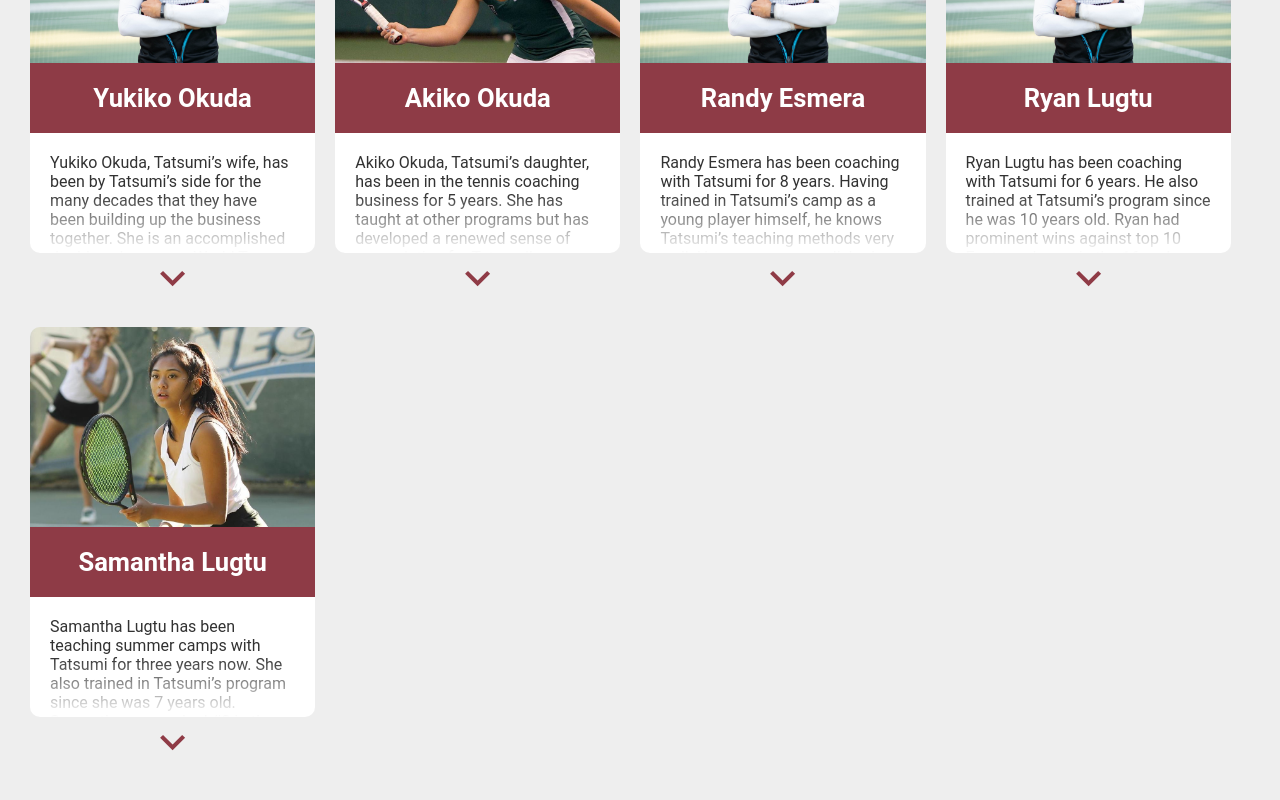
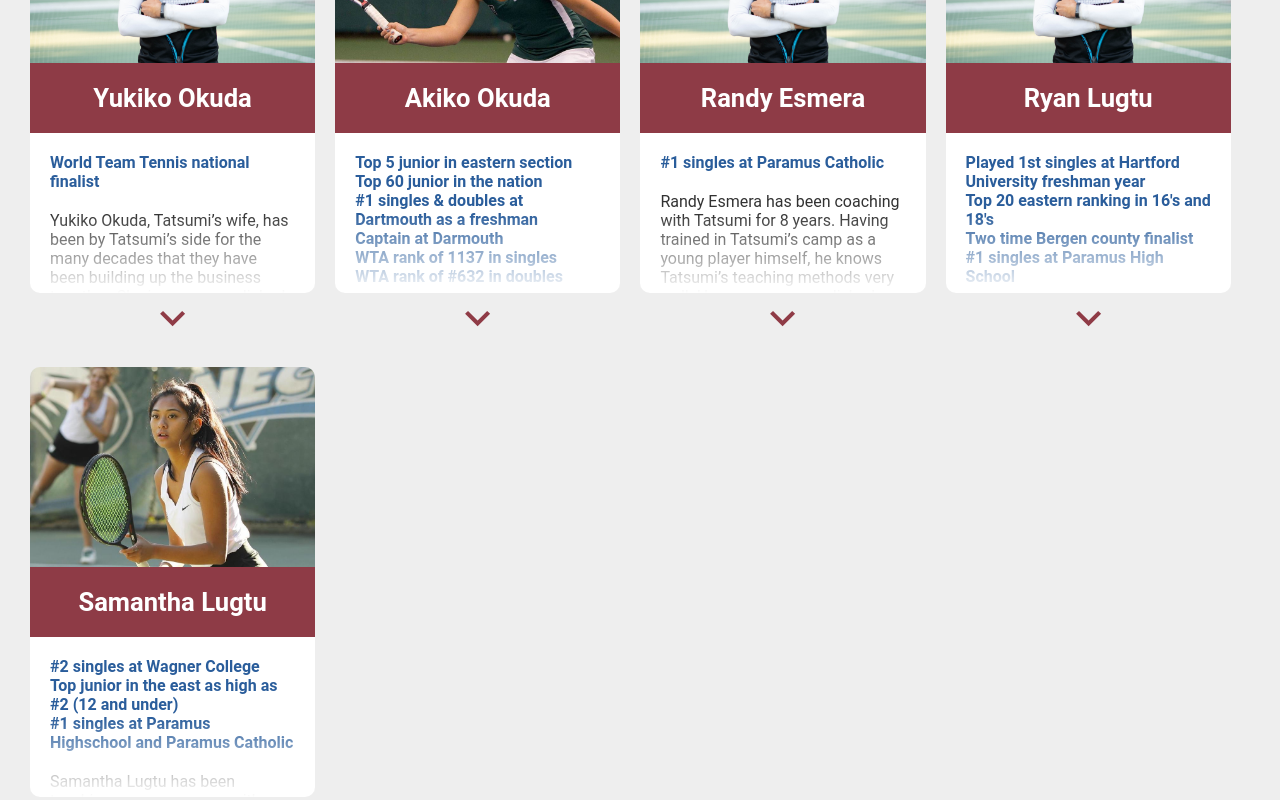
Before and after one commit to rlugtu/infinitetennis, a Next.js app: page /team in a window 1280 px wide. Shown: the part 840-1640 px from the top of the page. Built offline with nearby package versions, Linux system fonts and the light colour scheme.

Commit message:
adjusted styling

```diff
--- a/components/SingleCoach.tsx
+++ b/components/SingleCoach.tsx
@@ -34,10 +34,24 @@ const SingleCoach = (props) => {
             </div>
             <div className={styles.singleCoachDescription}>
                 <h1 className={styles.singleCoachName}>{props.name}</h1>
-                <p className={expanded ? styles.coachDescriptionAll: styles.coachDescription}>{props.description}</p>
+
+
+                <div className={expanded ? styles.singleCoachBioAll: styles.singleCoachBio}>
+                    {props.highlights && (
+                        <div className={styles.highlightsContainer}>
+                        {props.highlights.map((highlight,i) => (
+                        <p className={styles.coachHighlight} id={i}>{highlight}</p>
+                        ))}
+                        </div>
+                    )}
+                     <p className={expanded ? styles.coachDescriptionAll: styles.coachDescription}>{props.description}</p>
+                </div>
 
                 {/* <button onClick={()=> setExpanded(!expanded)}>click me</button> */}
             </div>
+            <div className={styles.expandIcon}
+            onClick={()=> setExpanded(!expanded)}
+            >
             {expanded ? <ExpandLessIcon
                 className={classes.button}
                 onClick={()=> setExpanded(!expanded)}
@@ -45,6 +59,8 @@ const SingleCoach = (props) => {
                 className={classes.button}
                 onClick={()=> setExpanded(!expanded)}
                 />}
+            </div>
+
         </div>
     )
 }
--- a/components/assets/coachBios.json
+++ b/components/assets/coachBios.json
@@ -3,27 +3,52 @@
             {
                 "name":"Yukiko Okuda",
                 "description": "Yukiko Okuda, Tatsumi’s wife, has been by Tatsumi’s side for the many decades that they have been building up the business together. She is an accomplished doubles player, as a World Team Tennis national finalist for many years in a row, and she holds vast knowledge of the tennis game. She has specialized in teaching the 10 and under age group of kids and has helped countless kids build strong technical fundamentals as well as a strong work ethic",
-                "pic": "coachPic.jpg"
+                "pic": "coachPic.jpg",
+                "highlights":[
+                    "World Team Tennis national finalist"
+                ]
             },
             {
                 "name":"Akiko Okuda",
                 "description": "Akiko Okuda, Tatsumi’s daughter, has been in the tennis coaching business for 5 years. She has taught at other programs but has developed a renewed sense of appreciation for Tatsumi’s teaching methods and is committed to assisting Tatsumi’s program and keeping his legacy going. She was a top 5 junior in the Eastern section and top 60 in the nation. She played NCAA Division I tennis at Dartmouth College and was on the starting roster for singles and doubles for all 4 years. Akiko also played on the ITF professional tour for three years and earned a career high WTA singles ranking of #1137 and doubles ranking of #632.",
-                "pic": "akikookuda.jpg"
+                "pic": "akikookuda.jpg",
+                "highlights":[
+                    "Top 5 junior in eastern section",
+                    "Top 60 junior in the nation",
+                    "#1 singles & doubles at Dartmouth as a freshman",
+                    "Captain at Darmouth",
+                    "WTA rank of 1137 in singles",
+                    "WTA rank of #632 in doubles"
+                ]
             },
             {
                 "name":"Randy Esmera",
                 "description": "Randy Esmera has been coaching with Tatsumi for 8 years. Having trained in Tatsumi’s camp as a young player himself, he knows Tatsumi’s teaching methods very well. He was an accomplished high school tennis player on the Paramus Catholic boy’s team, playing the #1 spot. Randy is kind and patient and is well-liked by the players and is very highly regarded by the other coaches.",
-                "pic": "coachPic.jpg"
+                "pic": "coachPic.jpg",
+                "highlights":[
+                    "#1 singles at Paramus Catholic"
+                ]
             },
             {
                 "name":"Ryan Lugtu",
-                "description": "Ryan Lugtu has been coaching with Tatsumi for 6 years. He also trained at Tatsumi’s program since he was 10 years old. Ryan had prominent wins against top 10 Eastern players in the 16 and under, and 18 and under divisions, and achieved a ranking of #18 in the Eastern section. As the #1 player at Paramus Catholic High School, he reached the Bergen County tournament finals two times. He went on to play the #1 singles position at Hartford. Ryan has beautiful technique and is a great role model for the young tennis players. Ryan helps to bring fresh and creative ideas to the program.",
-                "pic": "coachPic.jpg"
+                "description": "Ryan Lugtu has been coaching with Tatsumi for 6 years. He also trained at Tatsumi’s program since he was 10 years old. Ryan had prominent wins against top 10 Eastern players in the 16 and under, and 18 and under divisions, and achieved a ranking of #18 in the Eastern section. As the #1 player at Paramus High School, he reached the Bergen County tournament finals two times. He went on to play the #1 singles position at Hartford. Ryan has beautiful technique and is a great role model for the young tennis players. Ryan helps to bring fresh and creative ideas to the program.",
+                "pic": "coachPic.jpg",
+                "highlights":[
+                    "Played 1st singles at Hartford University freshman year",
+                    "Top 20 eastern ranking in 16's and 18's",
+                    "Two time Bergen county finalist",
+                    "#1 singles at Paramus High School"
+                ]
             },
             {
                 "name":"Samantha Lugtu",
                 "description": "Samantha Lugtu has been teaching summer camps with Tatsumi for three years now. She also trained in Tatsumi’s program since she was 7 years old. Samantha was ranked #2 in the Eastern section in the 12 and under division. She is currently playing NCAA Division I tennis at Wagner College as the #1 singles and double player and supports the coaching effort during her school breaks. She brings a great youthful energy to the team.",
-                "pic":"samlugtu.jpg"
+                "pic":"samlugtu.jpg",
+                "highlights":[
+                    "#2 singles at Wagner College",
+                    "Top junior in the east as high as #2 (12 and under)",
+                    "#1 singles at Paramus Highschool and Paramus Catholic"
+                ]
             }
         ]
 }
--- a/components/modulecss/Banner.module.css
+++ b/components/modulecss/Banner.module.css
@@ -99,10 +99,10 @@
     padding: 10px 0;
   }
   .bannerTextContainer h1 {
-    font-size: 3rem;
+    font-size: 2rem;
   }
   .bannerTextContainer h2 {
-    font-size: 1.5rem;
+    font-size: 1.2rem;
     margin: 0;
     color: white;
   }
--- a/components/modulecss/Team.module.css
+++ b/components/modulecss/Team.module.css
@@ -159,7 +159,12 @@
   /* padding-bottom: 0; */
   font-size: 1.6rem;
 }
-.singleCoachDescription p {
+.coachDescription {
+  padding: 20px;
+  border-bottom-left-radius: 10px;
+  border-bottom-right-radius: 10px;
+}
+.coachDescriptionAll {
   padding: 20px;
   border-bottom-left-radius: 10px;
   border-bottom-right-radius: 10px;
@@ -173,14 +178,30 @@
   color: white;
   text-align: center;
 }
+.singleCoachBio {
+  height: 160px;
+  overflow: hidden;
+  mask-image: linear-gradient(to bottom, black 50%, transparent 100%);
+}
+.singleCoachBioAll {
+  height: 100%;
+  overflow: visible;
+}
+.highlightsContainer {
+  margin-top: 20px;
+}
+.coachHighlight {
+  padding: 0 20px;
+  color: rgb(42, 93, 155);
+  font-weight: bold;
+}
 .coachDescription {
-  height: 120px;
+  /* height: 120px; */
   background-color: white;
   border-bottom-left-radius: 10px;
   border-bottom-right-radius: 10px;
   mask-image: linear-gradient(to bottom, black 50%, transparent 100%);
 }
-
 .coachDescriptionAll {
   overflow: auto;
   /* height: 100%; */
@@ -198,7 +219,7 @@
   .singleCoachDescription h1 {
     padding: 20px;
   }
-  .singleCoachDescription p {
+  .coachDescriptionAll {
     padding: 20px;
     border-bottom-left-radius: 10px;
     border-bottom-right-radius: 10px;
@@ -211,10 +232,13 @@
   .singleCoachDescription h1 {
     padding: 20px;
   }
-  .singleCoachDescription p {
+  .coachDescriptionAll {
     padding: 20px;
     border-bottom-left-radius: 10px;
     border-bottom-right-radius: 10px;
+  }
+  .coachHighlight {
+    padding: 0 20px;
   }
 }
 
--- a/pages/team.tsx
+++ b/pages/team.tsx
@@ -51,7 +51,7 @@ const Team = () => {
                             </div> */}
                             <div className={styles.singleCoachDescription}>
                                 <h1 className={styles.pastCoachName}>Takehiko Yasu</h1>
-                                <p>Yasu was Tatsumi’s right hand man for over 20 years until he decided to take a mid-career retirement in Tucson, Arizona. Yasu specialized in teaching the 12 and under age group. He is now hoping to coach his niece on the professional women’s tour, and hopes to see many Infinite Future Tennis players at the national USTA tournaments always held in Arizona at the end of the year.
+                                <p className={styles.coachDescriptionAll}>Yasu was Tatsumi’s right hand man for over 20 years until he decided to take a mid-career retirement in Tucson, Arizona. Yasu specialized in teaching the 12 and under age group. He is now hoping to coach his niece on the professional women’s tour, and hopes to see many Infinite Future Tennis players at the national USTA tournaments always held in Arizona at the end of the year.
                                 </p>
                             </div>
                         </div>
```
Also changed, not shown: 1 other file (tests, documents, lock files or other folders).
